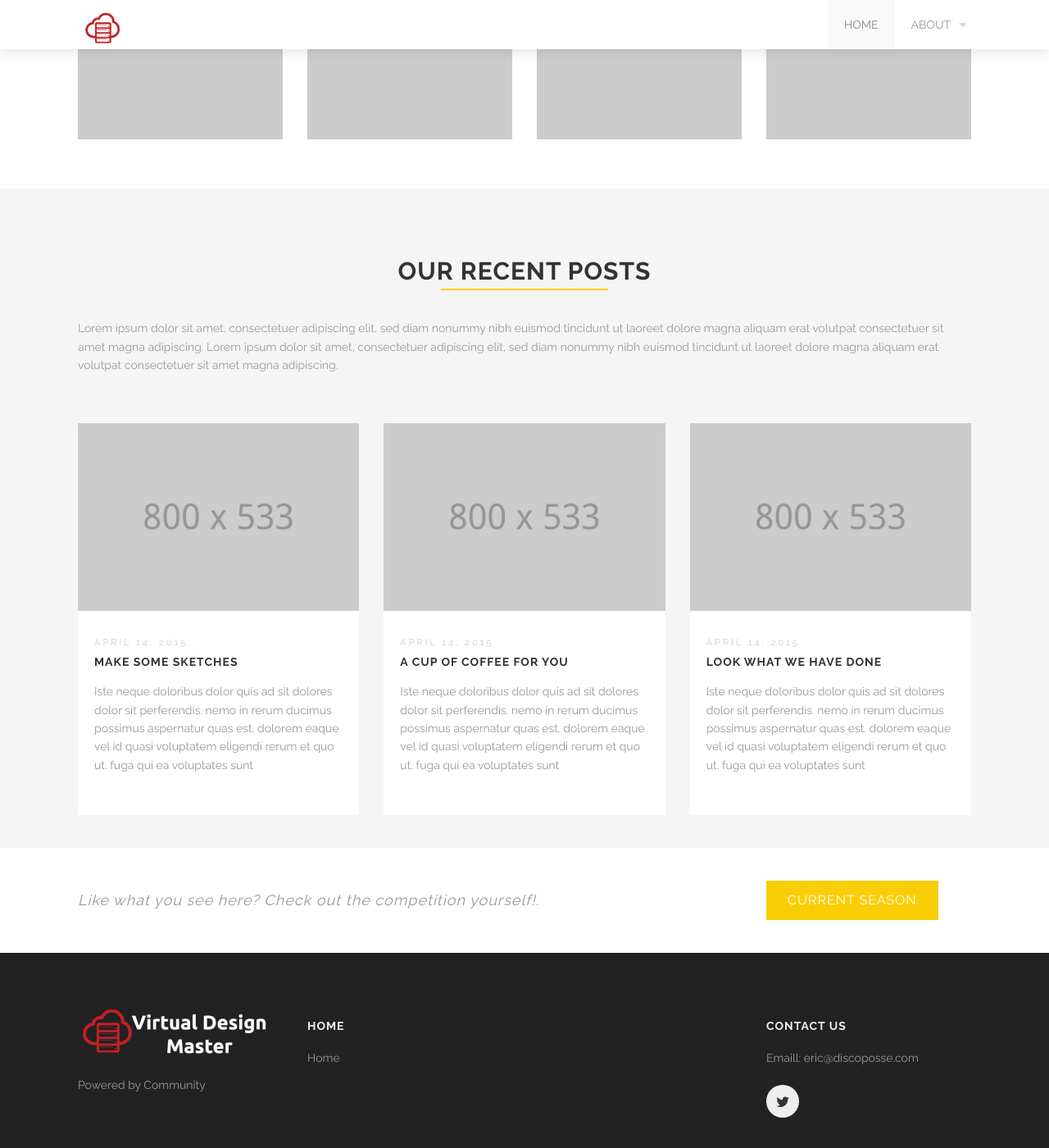
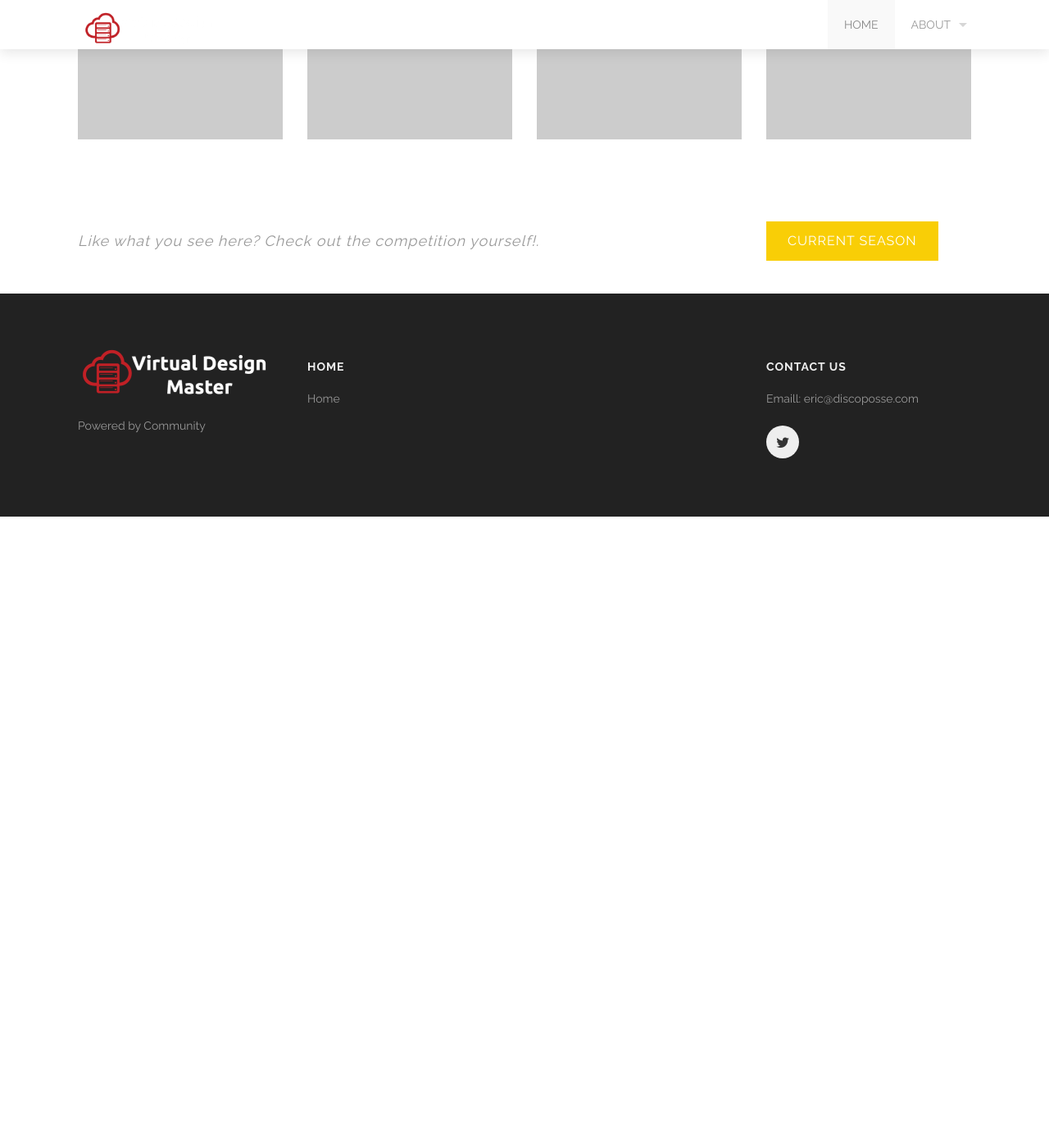
Before and after one commit to VirtualDesignMaster/virtualdesignmaster.github.io, a Jekyll site: the page built from index.html, in a window 1280 px wide and 1400 px high, scrolled down 3577 px. Shown: the whole window at 82% size. Built offline with Jekyll 4.4.1, drawn with Linux system fonts in a browser that asks for light colours; after the commit the page ends 4207 px from its top, so only the background shows below that.

Commit message:
cosmetic section removal to main page

```diff
--- a/index.html
+++ b/index.html
@@ -336,7 +337,7 @@ milestones:
           <div class='content'>
             <p class='date'>{{post.date | date: "%B %d, %Y" }}</p>
             <h4><a href="#">{{post.title}}</a></h4>
-            <p>{{post.excerpt}}</p>
+            <p>{{post.excerpt}}</p> -->
             <!--
               <div class="tags">
                 {% for cat in post.categories %}
```
Also changed, not shown: other parts of index.html (+5 -4 lines).
